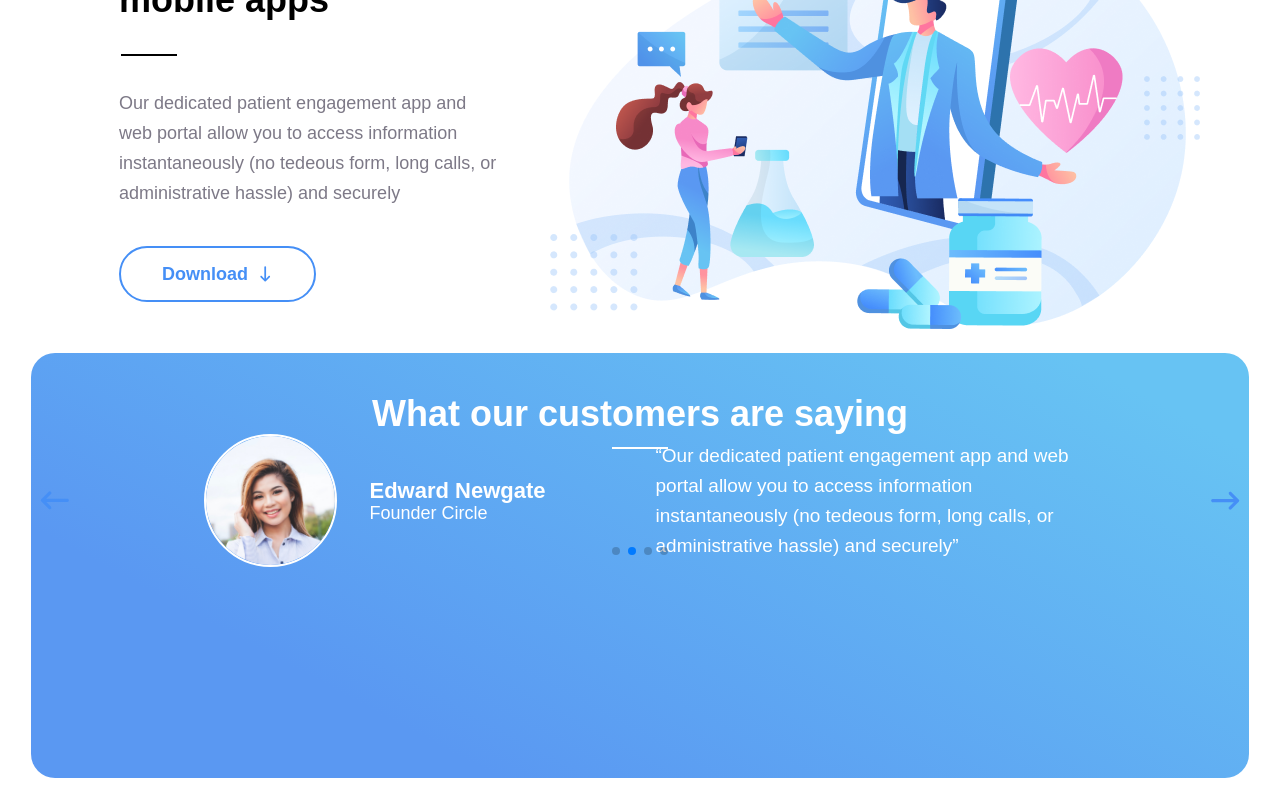
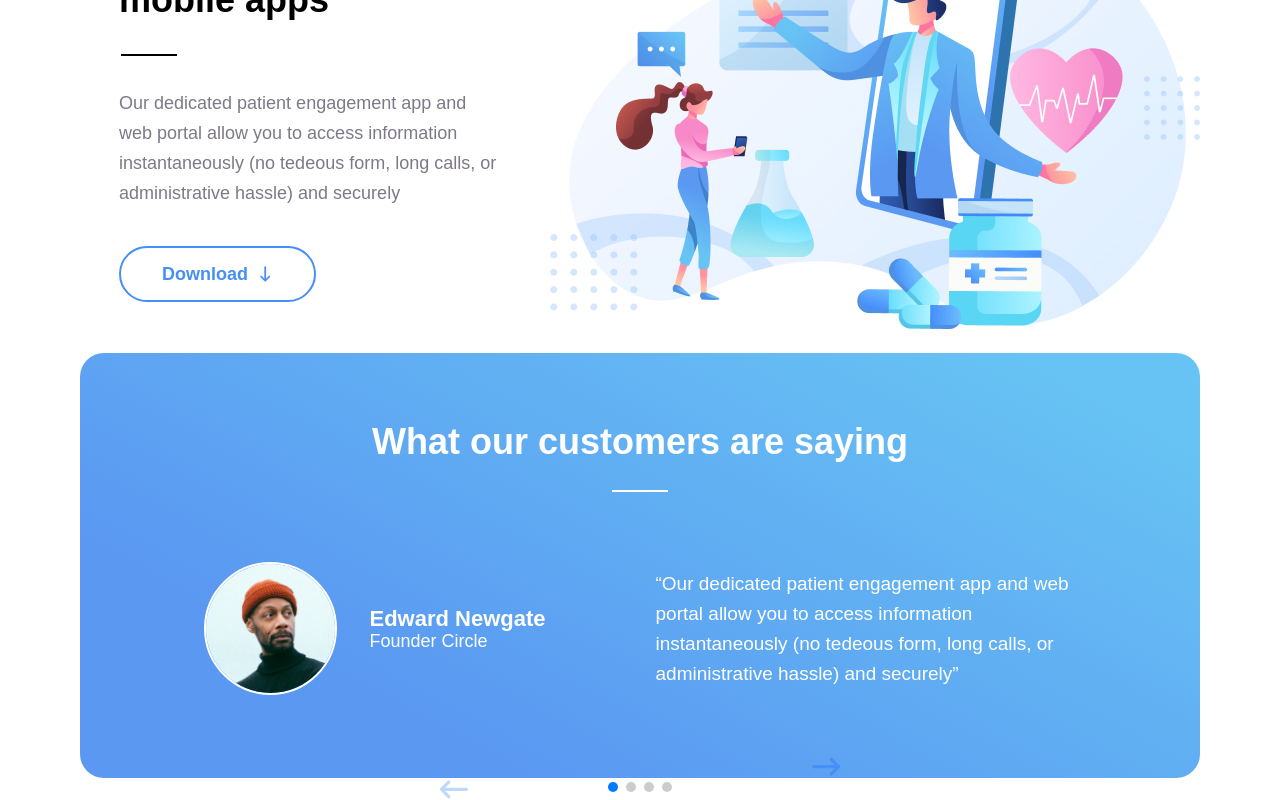
Before and after one commit to DanielCikora/Trafalgar-ReactJS-App, a React (Vite) app: page / in a window 1280 px wide. Shown: the part 3066-3866 px from the top of the page. Before the commit the page ends 3844 px from the top, so only its background shows below. Built offline with nearby package versions, Linux system fonts and the light colour scheme; a web font is replaced by a local one.

Commit message:
Slider Pagnination and Arrows placed below testimonials

```diff
--- a/src/App.css
+++ b/src/App.css
@@ -1327,12 +1327,15 @@ body {
 }
 .testimonials__content {
   height: 425px;
+  max-width: 1120px;
+  width: 100%;
   background: linear-gradient(208.18deg, #67c3f3 9.05%, #5a98f2 76.74%);
   border-radius: 24px;
+  margin: 0 auto;
 }
 
 .testimonials__h2 {
-  padding-top: 40px;
+  padding-top: 68px;
   text-align: center;
   position: relative;
   color: #fff;
@@ -1340,7 +1343,7 @@ body {
 .testimonials__h2::before {
   content: "";
   position: absolute;
-  bottom: -15px;
+  bottom: -30px;
   left: 50%;
   transform: translateX(-50%);
   height: 2px;
@@ -1383,15 +1386,42 @@ body {
   color: #fff;
 }
 
+.swiper {
+  padding-top: 100px;
+}
+
+.swiper-arrows {
+  display: flex;
+  max-width: 400px;
+  margin: 0 auto;
+}
+
 .swiper-button-prev {
   rotate: 180deg;
 }
 
 .swiper-button-prev,
 .swiper-button-next {
+  position: static;
   background: none;
+  justify-content: baseline;
+  align-items: baseline;
 }
 .swiper-button-prev::after,
 .swiper-button-next::after {
   display: none;
+}
+
+.swiper-pagination {
+  position: static;
+}
+
+.swiper-pagination-horizontal {
+  margin: 0;
+}
+
+.swiper-pagination-bullet {
+  height: 10px;
+  width: 10px;
+  margin: 0 10px;
 }/*# sourceMappingURL=App.css.map */
--- a/src/components/Testimonials.tsx
+++ b/src/components/Testimonials.tsx
@@ -27,15 +27,13 @@ export default function Testimonials() {
               prevEl: '.swiper-button-prev',
               nextEl: '.swiper-button-next',
             }}
-            pagination={true}
+            pagination={{
+              el: '.swiper-pagination',
+              clickable: true,
+            }}
             modules={[Autoplay, Navigation, Pagination]}
             className="testimonials__cards"
             slidesPerView={1}
-            loop={true}
-            autoplay={{
-              delay: 5000,
-              disableOnInteraction: true,
-            }}
           >
             <SwiperSlide>
               <div className="card-details">
@@ -121,15 +119,21 @@ export default function Testimonials() {
                 </div>
               </div>
             </SwiperSlide>
+          </Swiper>
+        </div>
         <div className="swiper-arrows">
           <button className="swiper-button-prev" type="button">
             <img src={arrow.src} alt={arrow.alt} />
           </button>
+          <div className="swiper-pagination">
+            <span className="swiper-pagination-bullet"></span>
+            <span className="swiper-pagination-bullet"></span>
+            <span className="swiper-pagination-bullet"></span>
+            <span className="swiper-pagination-bullet"></span>
+          </div>
           <button className="swiper-button-next" type="button">
             <img src={arrow.src} alt={arrow.alt} />
           </button>
-            </div>
-          </Swiper>
         </div>
       </div>
     </section>
--- a/src/partials/_testimonials.scss
+++ b/src/partials/_testimonials.scss
@@ -1,17 +1,20 @@
 .testimonials__content {
   height: 425px;
+  max-width: 1120px;
+  width: 100%;
   background: linear-gradient(208.18deg, #67c3f3 9.05%, #5a98f2 76.74%);
   border-radius: 24px;
+  margin: 0 auto;
 }
 .testimonials__h2 {
-  padding-top: 40px;
+  padding-top: 68px;
   text-align: center;
   position: relative;
   color: $white;
   &::before {
     content: '';
     position: absolute;
-    bottom: -15px;
+    bottom: -30px;
     left: 50%;
     transform: translateX(-50%);
     height: 2px;
@@ -33,7 +36,6 @@
   height: auto;
   width: 100%;
 }
-
 // Card Text
 .card-description__name {
   color: $white;
@@ -52,14 +54,38 @@
   line-height: 30px;
   color: $white;
 }
+// Swiper
+.swiper {
+  padding-top: 100px;
+}
 // Swiper Arrows
+.swiper-arrows {
+  display: flex;
+  max-width: 400px;
+  margin: 0 auto;
+}
 .swiper-button-prev {
   rotate: 180deg;
 }
 .swiper-button-prev,
 .swiper-button-next {
+  position: static;
   background: none;
+  justify-content: baseline;
+  align-items: baseline;
   &::after {
     display: none;
   }
 }
+// Swiper Pagination
+.swiper-pagination {
+  position: static;
+}
+.swiper-pagination-horizontal {
+  margin: 0;
+}
+.swiper-pagination-bullet {
+  height: 10px;
+  width: 10px;
+  margin: 0 10px;
+}
```
Also changed, not shown: 2 other files (tests, documents, lock files or other folders). Lines whose indentation alone changed are shown as unchanged.
